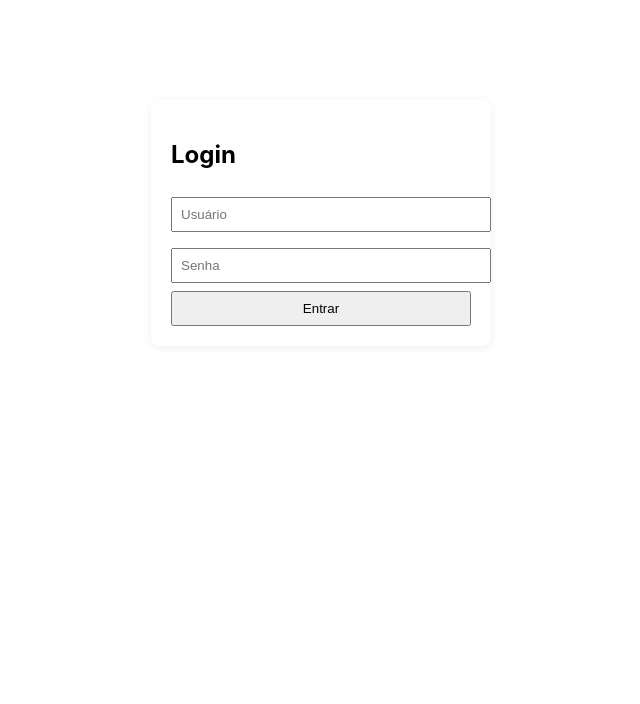
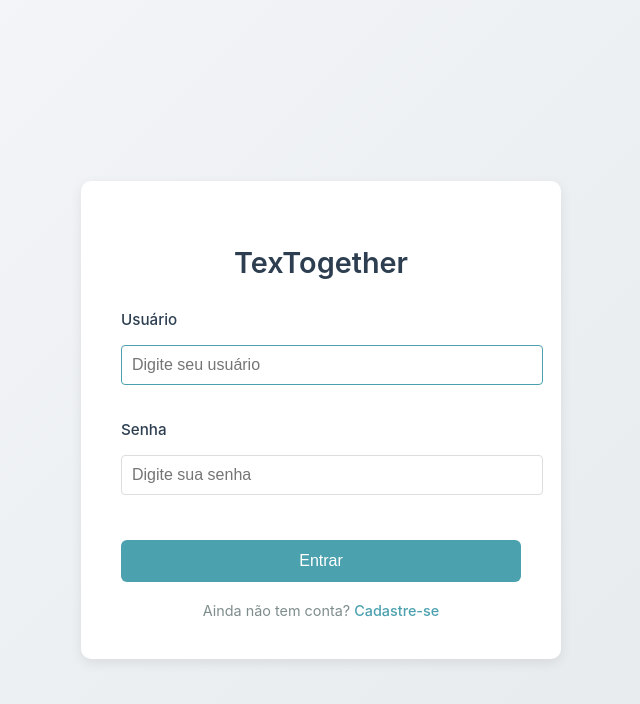
Before and after one commit to elc1090/project4-2025a-rafael_rodrigo, a React (Create React App) app in the folder frontend/: page / in a window 1280 px wide. Shown: the top 704 px of the page, without its empty margins (319-959 px from the left). Built offline with nearby package versions, Linux system fonts and the light colour scheme.

Commit message:
feat: login screen

```diff
--- /dev/null
+++ b/frontend/src/Login.css
@@ -0,0 +1,130 @@
+.login-container {
+    display: flex;
+    justify-content: center;
+    align-items: center;
+    min-height: 100vh;
+    background: linear-gradient(135deg, #f5f7fa 0%, #e4e8eb 100%);
+    padding: 20px;
+}
+
+.login-box {
+    width: 100%;
+    max-width: 400px;
+    background: #fff;
+    border-radius: 10px;
+    box-shadow: 0 4px 12px rgba(0,0,0,0.08);
+    padding: 40px;
+    animation: fadeIn 0.3s ease-in-out;
+}
+
+@keyframes fadeIn {
+    from { opacity: 0; transform: translateY(-20px); }
+    to { opacity: 1; transform: translateY(0); }
+}
+
+.login-title {
+    color: #2c3e50;
+    text-align: center;
+    margin-bottom: 30px;
+    font-size: 1.8rem;
+    font-weight: 600;
+}
+
+.login-form {
+    display: flex;
+    flex-direction: column;
+    gap: 20px;
+}
+
+.form-group {
+    display: flex;
+    flex-direction: column;
+    gap: 8px;
+}
+
+.form-group label {
+    color: #2c3e50;
+    font-weight: 500;
+    font-size: 0.95rem;
+}
+
+.form-control {
+    padding: 12px 15px;
+    border: 1px solid #ddd;
+    border-radius: 6px;
+    font-size: 1rem;
+    transition: border-color 0.2s;
+}
+
+.form-control:focus {
+    outline: none;
+    border-color: #4ca1af;
+}
+
+.login-btn {
+    background: #4ca1af;
+    color: white;
+    border: none;
+    padding: 12px;
+    border-radius: 6px;
+    font-size: 1rem;
+    font-weight: 500;
+    cursor: pointer;
+    transition: background-color 0.2s;
+    margin-top: 10px;
+}
+
+.login-btn:hover {
+    background: #3d8b99;
+}
+
+.error-message {
+    color: #e74c3c;
+    background-color: #f8d7da;
+    padding: 10px 15px;
+    border-radius: 6px;
+    text-align: center;
+    font-size: 0.9rem;
+    margin-top: 10px;
+}
+
+.login-footer {
+    text-align: center;
+    margin-top: 20px;
+    color: #7f8c8d;
+    font-size: 0.9rem;
+}
+
+.login-footer a {
+    color: #4ca1af;
+    text-decoration: none;
+    font-weight: 500;
+}
+
+.login-footer a:hover {
+    text-decoration: underline;
+}
+
+/* Efeito de loading no botão */
+.login-btn.loading {
+    position: relative;
+    color: transparent;
+}
+
+.login-btn.loading::after {
+    content: "";
+    position: absolute;
+    top: 50%;
+    left: 50%;
+    transform: translate(-50%, -50%);
+    width: 20px;
+    height: 20px;
+    border: 3px solid rgba(255,255,255,0.3);
+    border-radius: 50%;
+    border-top-color: white;
+    animation: spin 1s ease-in-out infinite;
+}
+
+@keyframes spin {
+    to { transform: translate(-50%, -50%) rotate(360deg); }
+}
--- a/frontend/src/Login.js
+++ b/frontend/src/Login.js
@@ -1,13 +1,17 @@
 import React, { useState } from 'react';
+import './Login.css';
 
 function Login({ onLogin }) {
     const [username, setUsername] = useState('');
     const [password, setPassword] = useState('');
     const [error, setError] = useState('');
+    const [loading, setLoading] = useState(false);
 
     const handleSubmit = async (e) => {
         e.preventDefault();
         setError('');
+        setLoading(true);
+
         try {
             const response = await fetch(
                 `http://web-t3-api.rodrigoappelt.com:8080/api/User/login?username=${encodeURIComponent(username)}&password=${encodeURIComponent(password)}`,
@@ -16,44 +20,69 @@ function Login({ onLogin }) {
                     headers: { 'Content-Type': 'application/json' }
                 }
             );
+
             if (!response.ok) {
-            setError('Usuário ou senha inválidos.');
-            return;
+                throw new Error('Usuário ou senha inválidos.');
             }
+
             const data = await response.json();
             localStorage.setItem('token', data.authToken);
             if (onLogin) onLogin();
-    } catch {
-        setError('Erro ao conectar ao servidor.');
+
+        } catch (error) {
+            setError(error.message || 'Erro ao conectar ao servidor.');
+        } finally {
+            setLoading(false);
         }
     };
 
     return (
-        <div style={{
-            maxWidth: 300, margin: '100px auto', padding: 20,
-            background: '#fff', borderRadius: 8, boxShadow: '0 2px 8px #0001'
-        }}>
-            <h2>Login</h2>
-            <form onSubmit={handleSubmit}>
+        <div className="login-container">
+            <div className="login-box">
+                <h2 className="login-title">TexTogether</h2>
+                <form className="login-form" onSubmit={handleSubmit}>
+                    <div className="form-group">
+                        <label htmlFor="username">Usuário</label>
                         <input
+                            id="username"
                             type="text"
-                    placeholder="Usuário"
+                            className="form-control"
+                            placeholder="Digite seu usuário"
                             value={username}
-                    onChange={e => setUsername(e.target.value)}
+                            onChange={(e) => setUsername(e.target.value)}
                             required
-                    style={{ width: '100%', margin: '8px 0', padding: 8 }}
+                            autoFocus
                         />
+                    </div>
+
+                    <div className="form-group">
+                        <label htmlFor="password">Senha</label>
                         <input
+                            id="password"
                             type="password"
-                    placeholder="Senha"
+                            className="form-control"
+                            placeholder="Digite sua senha"
                             value={password}
-                    onChange={e => setPassword(e.target.value)}
+                            onChange={(e) => setPassword(e.target.value)}
                             required
-                    style={{ width: '100%', margin: '8px 0', padding: 8 }}
                         />
-                <button type="submit" style={{ width: '100%', padding: 8 }}>Entrar</button>
-                {error && <div style={{ color: 'red' }}>{error}</div>}
+                    </div>
+
+                    <button
+                        type="submit"
+                        className={`login-btn ${loading ? 'loading' : ''}`}
+                        disabled={loading}
+                    >
+                        {loading ? '' : 'Entrar'}
+                    </button>
+
+                    {error && <div className="error-message">{error}</div>}
                 </form>
+
+                <div className="login-footer">
+                    Ainda não tem conta? <a href="#">Cadastre-se</a>
+                </div>
+            </div>
         </div>
     );
 }
--- a/frontend/src/MainPage.js
+++ b/frontend/src/MainPage.js
@@ -23,6 +23,7 @@ function DocumentItem({ doc, onDownload, userName }) {
         <li className="document-item">
             <div>
                 <span className="document-name">{doc.name}</span>
+                <span style={{ margin: '0 8px', color: '#888' }}>•</span>
                 <span className="document-date">
                     {new Date(doc.created).toLocaleString()} • {userName || 'Usuário'}
                 </span>
@@ -76,7 +77,7 @@ function Dashboard({ token }) {
     return (
         console.log('Rendering Dashboard with docs:', docs),
         <section className="features-section">
-            <h3 className="section-title">Documentos Recentes da Comunidade</h3>
+            <h3 className="section-title">Documentos recentes da comunidade</h3>
             {loading ? (
                 <div>Carregando...</div>
             ) : (
@@ -116,7 +117,7 @@ function UserDocuments({ token, userId }) {
 
     return (
         <section className="features-section">
-            <h3 className="section-title">Meus Documentos</h3>
+            <h3 className="section-title">Meus documentos</h3>
             {loading ? (
                 <div>Carregando...</div>
             ) : docs.length > 0 ? (
@@ -202,7 +203,7 @@ function NewDocumentForm({ token, onDocumentCreated }) {
             <h3 className="section-title">Novo Documento</h3>
             <form className="upload-form" onSubmit={handleSubmit}>
                 <div className="form-group">
-                    <label htmlFor="doc-name">Nome do Documento</label>
+                    <label htmlFor="doc-name">Nome do documento</label>
                     <input
                         id="doc-name"
                         type="text"
@@ -244,7 +245,7 @@ function NewDocumentForm({ token, onDocumentCreated }) {
                 </div>
 
                 <button type="submit" className="submit-btn" disabled={!file}>
-                    Enviar para Compilação
+                    Enviar para compilação
                 </button>
 
                 {status.message && (
@@ -298,13 +299,13 @@ function MainPage({ onLogout }) {
                         className={`tab ${activeTab === 'upload' ? 'active' : ''}`}
                         onClick={() => setActiveTab('upload')}
                     >
-                        Novo Upload
+                        Novo upload
                     </div>
                     <div
                         className={`tab ${activeTab === 'my-docs' ? 'active' : ''}`}
                         onClick={() => setActiveTab('my-docs')}
                     >
-                        Meus Documentos
+                        Meus documentos
                     </div>
                     <div
                         className={`tab ${activeTab === 'community' ? 'active' : ''}`}
```
Lines whose indentation alone changed are shown as unchanged.
